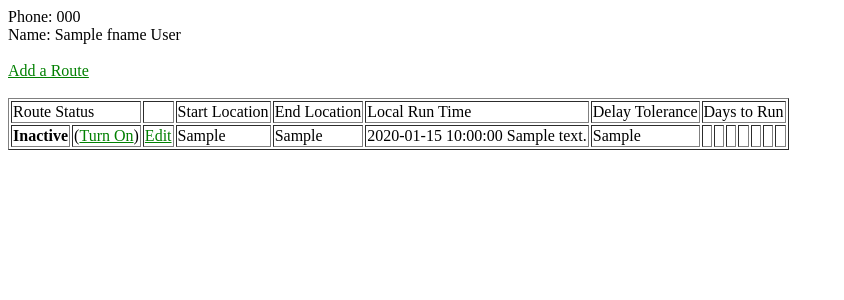
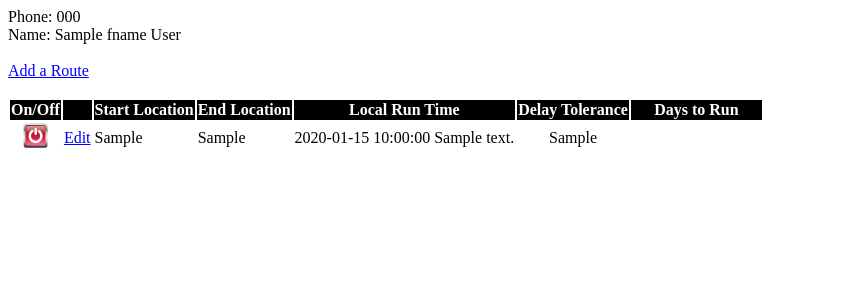
Before and after one commit to MrDrewShep/Commute_Check_With_Endpoints, a Python web app: template templates/account_home.html in a window 1280 px wide. Shown: the top 300 px of the page, without its empty margins (0-844 px from the left). Run offline with Jinja, Linux system fonts and the light colour scheme; the template is opened without the code that fills it: most values are stand-ins (such as "Sample title", 1, 10 or a date in 2020).

Commit message:
Added css styling.

```diff
--- a/scheduler.py
+++ b/scheduler.py
@@ -98,6 +98,7 @@ def scan_for_jobs():
             routes_added_to_scheduler += 1
             print(f'Added Route: {route.id} Run date UTC: {next_utc_run_datetime}')
 
+    my_session.close()
     print('CURRENTLY SCHEDULED JOBS')
     print([f'Route:{job.id} at {job.next_run_time}' for job in scheduler.get_jobs()])
     return routes_reviewed, routes_added_to_scheduler
--- a/static/style.css
+++ b/static/style.css
@@ -1,10 +1,42 @@
 
 a {
-    color: green;
+    color: blue;
 }
 
 body {
 }
 
 table {
+    border: 0px;
+    /* border-collapse: collapse; */
 }
+
+th {
+    background-color: black;
+    color: white;
+}
+
+tr:nth-child(odd) {
+    background-color: #CCC;
+}
+
+td.on_off {
+    text-align: center;
+}
+
+td.weekday {
+    width: 15px;
+    text-align: center;
+}
+
+td.run_time {
+    text-align: right;
+}
+
+td.tz_desc {
+    text-align: center;
+}
+
+td.delay_tolerance {
+    text-align: center;
+}
--- a/templates/account_home.html
+++ b/templates/account_home.html
@@ -16,51 +16,50 @@
 
     <br><br>
 
-    <table border="1">
+    <table>
         <tr>
-            <td colspan="2">Route Status</td>
-            <td></td>
-            <td>Start Location</td>
-            <td>End Location</td>
-            <td>Local Run Time</td>
-            <td>Delay Tolerance</td>
-            <td colspan="7">Days to Run</td>
+            <th>On/Off</th>
+            <th></th>
+            <th>Start Location</th>
+            <th>End Location</th>
+            <th colspan="2">Local Run Time</th>
+            <th>Delay Tolerance</th>
+            <th colspan="7">Days to Run</th>
         </tr>
         {% for i in my_routes %}
         <tr>
             {% if i.active %}
-            <td><b>Active</b></td>
-            <td>(<a href="toggle_active_status/{{i.id}}">Turn Off</a>)</td>
+            <td class="on_off"><a href="toggle_active_status/{{i.id}}"><img height="25px" src="{{ url_for('static', filename='on_button.png') }}" alt=""></a></td>
             {% else %}
-            <td><b>Inactive</b></td>
-            <td>(<a href="toggle_active_status/{{i.id}}">Turn On</a>)</td>
+            <td class="on_off"><a href="toggle_active_status/{{i.id}}"><img height="25px" src="{{ url_for('static', filename='off_button.png') }}" alt=""></a></td>
             {% endif %}
-            <td><a href="/route/edit/{{i.id}}">Edit</a></td>
-            <td>{{i.start_location}}</td>
-            <td>{{i.end_location}}</td>
-            <td>{{i.local_run_time}} {{i.tz_desc}}</td>
-            <td>{{i.delay_tolerance}}</td>
-            <td>
+            <td class="edit"><a href="/route/edit/{{i.id}}">Edit</a></td>
+            <td class="location">{{i.start_location}}</td>
+            <td class="location">{{i.end_location}}</td>
+            <td class="run_time">{{i.local_run_time}}</td>
+            <td class="tz_desc">{{i.tz_desc}}</td>
+            <td class="delay_tolerance">{{i.delay_tolerance}}</td>
+            <td class="weekday">
                 {% if i.run_sunday %}S{% endif %}
             </td>
-            <td>
+            <td class="weekday">
                 {% if i.run_monday %}M{% endif %}
-            </td>
-            <td>
+            </td class="weekday">
+            <td class="weekday">
                 {% if i.run_tuesday %}T{% endif %}
-            </td>
-            <td>
+            </td class="weekday">
+            <td class="weekday">
                 {% if i.run_wednesday %}W{% endif %}
-            </td>
-            <td>
+            </td class="weekday">
+            <td class="weekday">
                 {% if i.run_thursday %}T{% endif %}
-            </td>
-            <td>
+            </td class="weekday">
+            <td class="weekday">
                 {% if i.run_friday %}F{% endif %}
-            </td>
-            <td>
+            </td class="weekday">
+            <td class="weekday">
                 {% if i.run_saturday %}S{% endif %}
-            </td>
+            </td class="weekday">
         </tr>
         {% endfor %}
     </table>
```
Also changed, not shown: controllers/route_controller.py (+5 -5 lines), static/commute_check_framed_jetblack.png (added), static/off_button.png (added), static/on_button.png (added).
